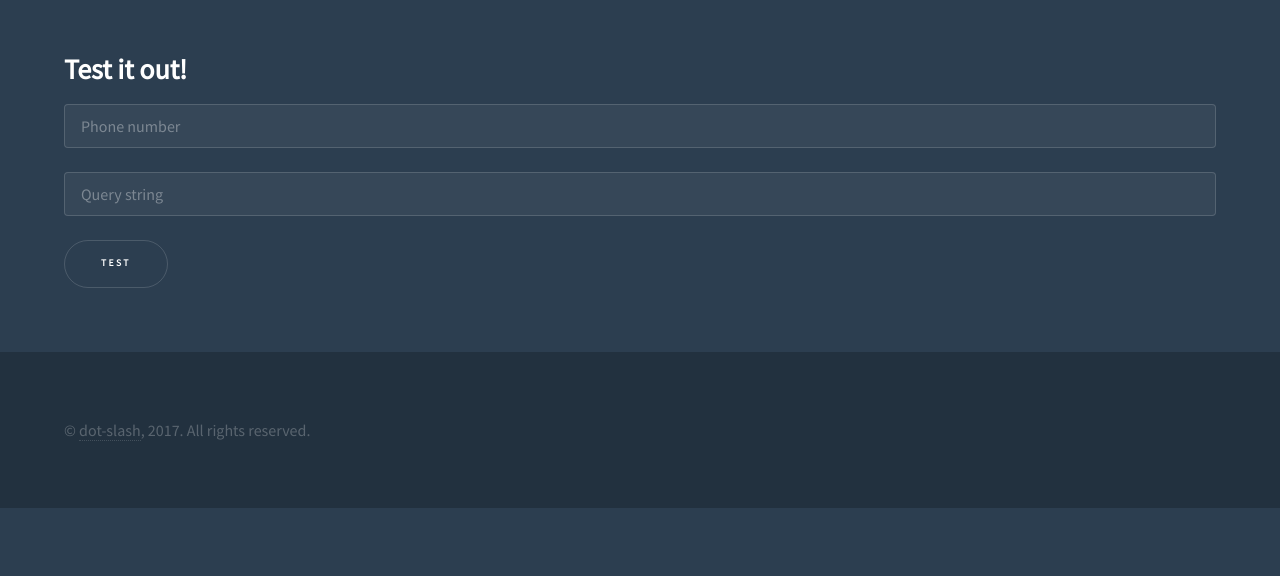
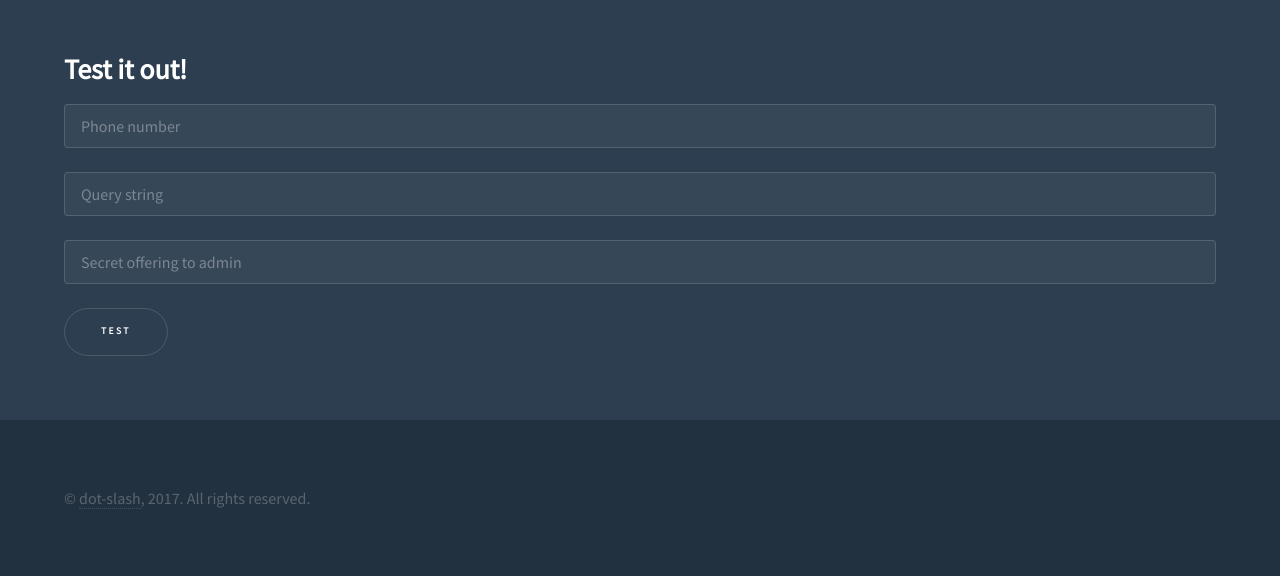
Before and after one commit to d0t-slash/hello_friend, a Flask app: page / in a window 1280 px wide. Shown: the part 1409-1985 px from the top of the page. Before the commit the page ends 1917 px from the top, so only its background shows below. Run offline with Flask 2, Linux system fonts and the light colour scheme; some libraries are stand-ins or nearby versions.

Commit message:
Bug fixes

```diff
--- a/requirements.txt
+++ b/requirements.txt
@@ -19,4 +19,6 @@ wsgiref==0.1.2
 gunicorn==19.6.0
 python-google-places
 omdb
+pycrypto
+base64
 yahoo-finance
--- a/server.py
+++ b/server.py
@@ -2,7 +2,7 @@
 
 from flask import Flask, request, flash, redirect, render_template
 from flask_wtf import Form
-from wtforms import StringField, BooleanField
+from wtforms import StringField, PasswordField
 from wtforms.validators import DataRequired
 import twilio.twiml
 import random
@@ -12,6 +12,7 @@ import omdb
 from googleplaces import GooglePlaces, types, lang
 from microsofttranslator import Translator
 from yahoo_finance import Share
+from twilio.rest import TwilioRestClient
 
 gp_api_key = 'AIzaSyAX_75N29J--rh3Qj9gXjMBVx9IuD_Um74'
 google_places = GooglePlaces(gp_api_key)
@@ -26,11 +27,14 @@ twilio_auth_token = "ca96731e12b0442bcf5b1c8f7dedc58d"
 admin_phone = "+918095138333"
 # admin_phone = "+918095718111"
 
+def get_verify_name(id, s, e):
+    verify_url = "http://api.tvmaze.com/shows/" + str(id) + "/episodebynumber?season=" + str(s) + "&number=" + str(e)
+    resp = requests.get(verify_url)
+    j = json.loads(resp.text)
+    name = j['name']
+    return name
+
 test_mode = False
-
-# For TESTing -- START
-from twilio.rest import TwilioRestClient
-# For TESTing -- END
 
 app = Flask(__name__)
 app.config.from_object('config')
@@ -40,6 +44,7 @@ app.config.from_object('config')
 class SMSForm(Form):
     phone_number = StringField('phone_number', validators=[DataRequired()])
     query_string = StringField('query_string', validators=[DataRequired()])
+    password_field = PasswordField('password_field', validators=[DataRequired()])
 
 @app.route("/", methods=['GET', 'POST'])
 def home_page():
@@ -47,10 +52,14 @@ def home_page():
     if form.validate_on_submit():
         query = str(form.query_string.data)
         number = str(form.phone_number.data)
-        print("Sending sms to " + number + " with query \'" + query + "\'.")
-        message = process_query(query)
-        send_sms_to_number(message, number)
-        flash("Sent SMS to " + number + ": \'" + message + "\'.")
+        password = str(form.password_field.data)
+        if password == get_verify_name(2, 4, 2):
+            print("Sending sms to " + number + " with query \'" + query + "\'.")
+            message = process_query(query)
+            send_sms_to_number(message, number)
+            flash("Sent SMS to " + number + ": \'" + message + "\'.")
+        else:
+            flash("Invalid secret code, admins are not pleased.")
         return render_template('index.html', form=form, number=number, query=query, showdetails=False)
     return render_template('index.html', form=form, showdetails=True)
 
--- a/templates/index.html
+++ b/templates/index.html
@@ -57,10 +57,11 @@
 											<div class="12u 12u$(xsmall)">
 												{{ form.phone_number(size=14, placeholder='Phone number') }}
 											</div>
-										</div>
-										<div class="row uniform">
 											<div class="12u$ 12u$(xsmall)">
 												{{ form.query_string(placeholder='Query string') }}
+											</div>
+											<div class="12u$ 12u$(xsmall)">
+												{{ form.password_field(placeholder='Secret offering to admin') }}
 											</div>
 											<div class="2u$ 12u$(xsmall)">
 												<input type="submit" value="Test">
@@ -129,10 +130,11 @@
 								<div class="12u 12u$(xsmall)">
 									{{ form.phone_number(size=14, placeholder='Phone number') }}
 								</div>
-							</div>
-							<div class="row uniform">
 								<div class="12u$ 12u$(xsmall)">
 									{{ form.query_string(placeholder='Query string') }}
+								</div>
+								<div class="12u$ 12u$(xsmall)">
+									{{ form.password_field(placeholder='Secret offering to admin') }}
 								</div>
 								<div class="2u$ 12u$(xsmall)">
 									<input type="submit" value="Test">
```
Also changed, not shown: 1 other file.
